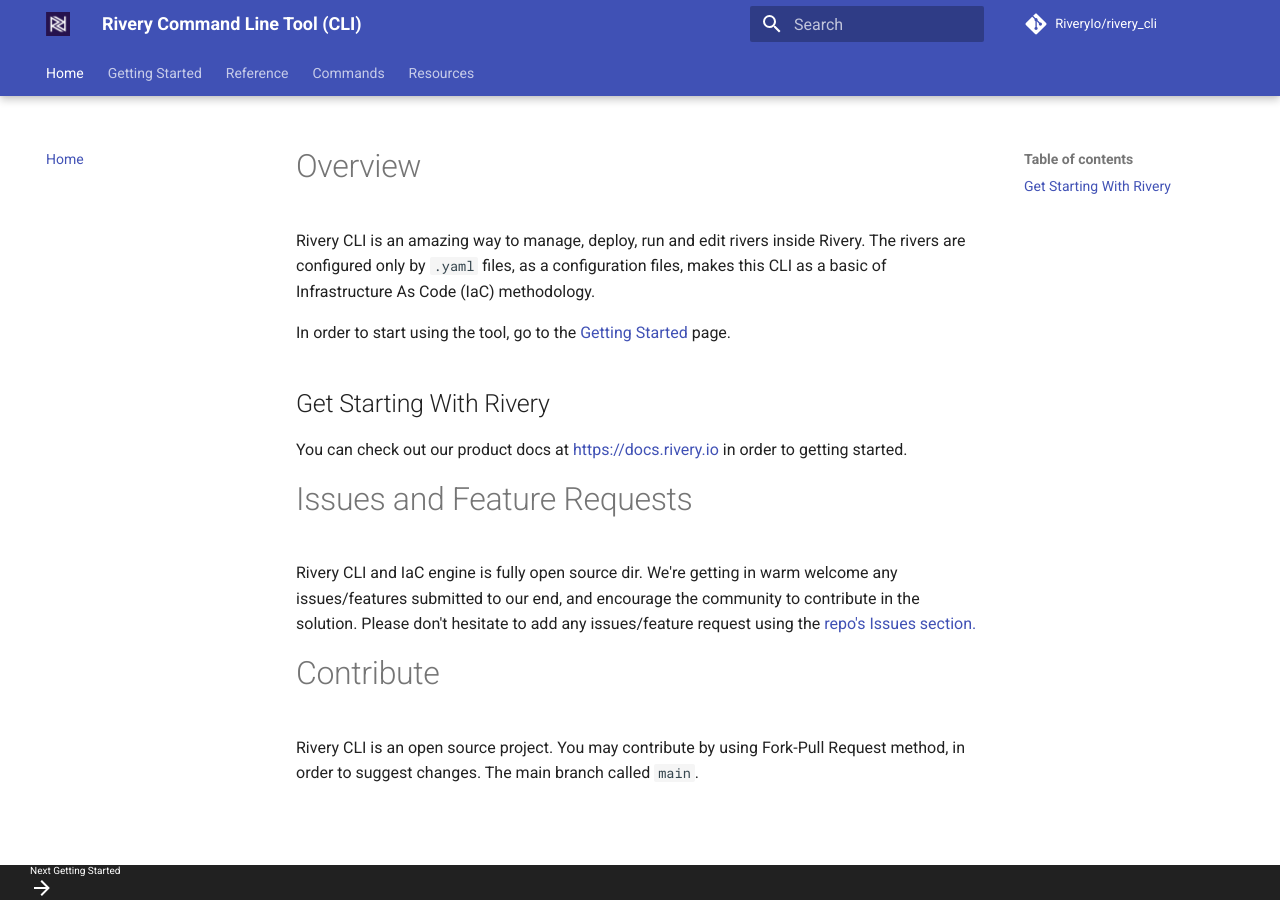
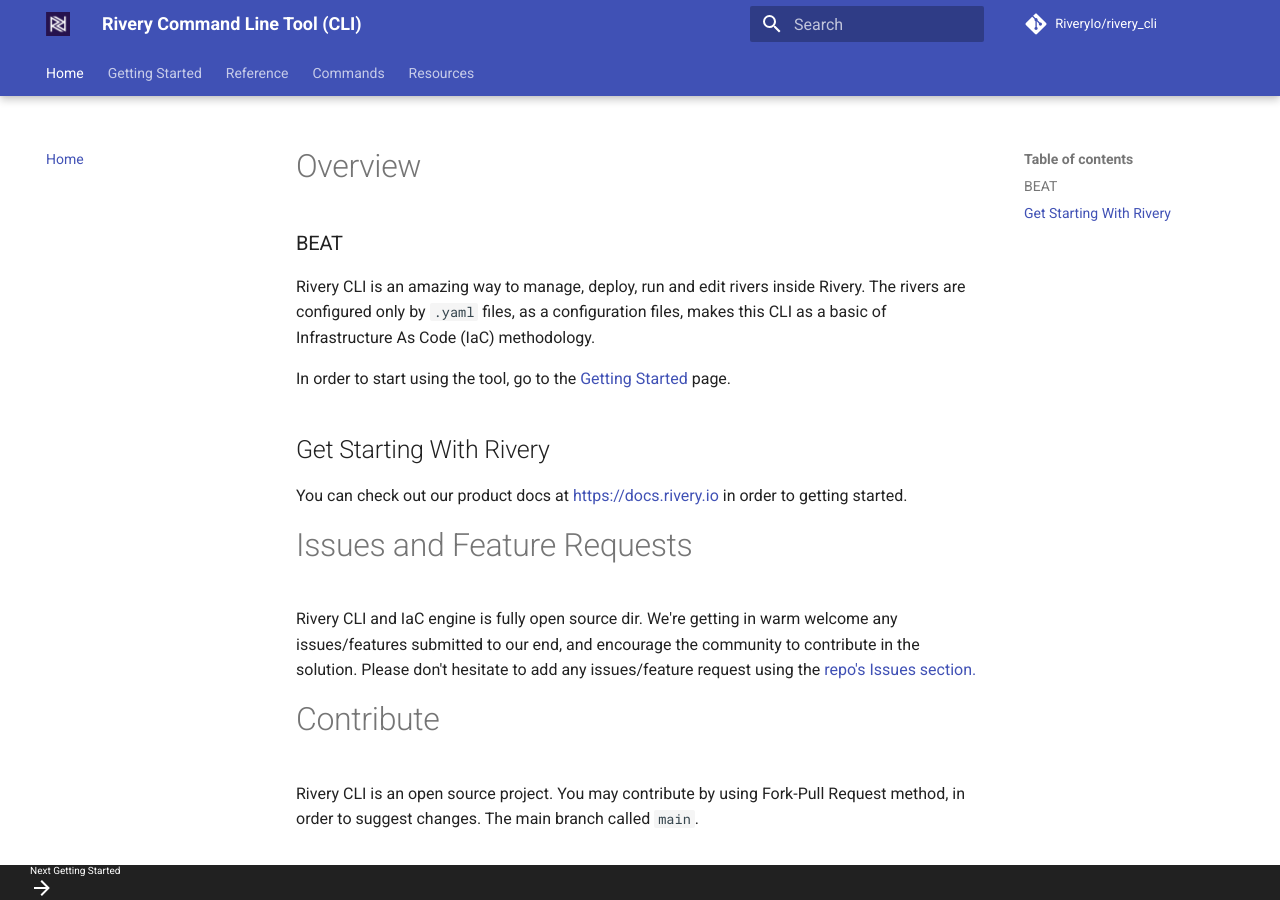
Before and after one commit to RiveryIO/rivery_cli, an MkDocs documentation site: the page built from docs/index.md, in a window 1280 px wide. Built offline with MkDocs 1.6.1 and Material for MkDocs 9.7.7, drawn with Linux system fonts in a browser that asks for light colours; comment, search, counter and statistics services are not loaded.

Commit message:
Update index.md

```diff
--- a/docs/index.md
+++ b/docs/index.md
@@ -1,4 +1,6 @@
 # Overview
+
+### BEAT
 
 Rivery CLI is an amazing way to manage, deploy, run and edit rivers inside Rivery.
 The rivers are configured only by `.yaml` files, as a configuration files, makes this CLI as a basic
```
